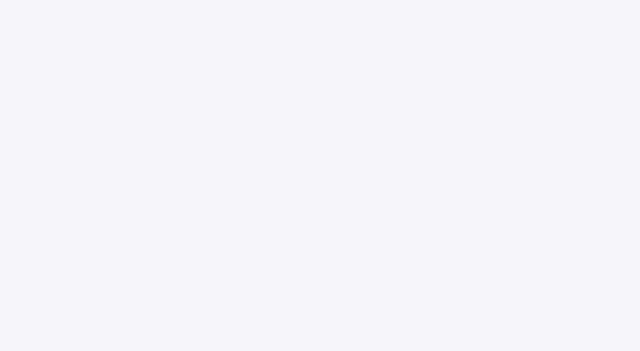
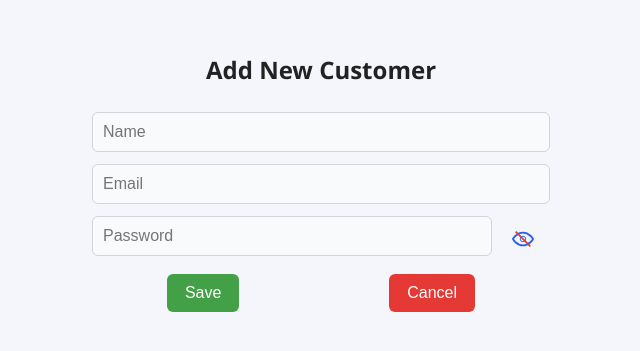
Before and after one commit to n-hccm/react-project, a React (Vite) app in the folder react/: page /new in a window 1280 px wide. Before the commit this address had no page. Shown: the part 225-576 px from the top of the page, without its empty margins (319-959 px from the left). Built offline with nearby package versions, Linux system fonts and the light colour scheme.

Commit message:
Add buton and Style

```diff
--- a/react/src/App.tsx
+++ b/react/src/App.tsx
@@ -11,6 +11,7 @@ const App: React.FC = () => {
       <Routes>
         <Route path="/" element={<CustomerList />} />
         <Route path="/edit/:id" element={<EditPage />} />
+        <Route path="/new" element={<EditPage />} />
       </Routes>
     </Router>
   );
--- a/react/src/component/CustomerList.tsx
+++ b/react/src/component/CustomerList.tsx
@@ -94,7 +94,6 @@ const CustomerList: React.FC = () => {
                                 >✏️
                                 </button>
                             </td>
-
                         </tr>
                     ))}
                 </tbody>
@@ -120,6 +119,29 @@ const CustomerList: React.FC = () => {
 
                 <button onClick={handleNextPage} disabled={page === totalPages}>Next</button>
             </div>
+
+            <button
+                onClick={() => navigate("/new")}
+                style={{
+                    position: "fixed",
+                    bottom: "2rem",
+                    right: "2rem",
+                    width: "60px",
+                    height: "60px",
+                    borderRadius: "50%",
+                    backgroundColor: "#76a9df",
+                    color: "white",
+                    fontSize: "24px",
+                    border: "none",
+                    cursor: "pointer",
+                    boxShadow: "0 4px 6px rgba(0,0,0,0.2)",
+                    padding: 0,
+                }}
+                title="Add Customer"
+            >
+                ➕
+            </button>
+
         </>
     );
 };
--- a/react/src/component/CustomerRecord.tsx
+++ b/react/src/component/CustomerRecord.tsx
@@ -49,8 +49,7 @@ const CustomerRecord: React.FC<CustomerRecordProps> = ({ customer, onDelete, onC
 
     return (
         <div>
-            <h2>Customer Record</h2>
-            <h3>{title}</h3>
+            <h2>{title}</h2>
             <div>
                 <input type="text" name={"name"} value={formObject.name} placeholder="Name" onChange={(e) => changeHandler(e)} />
                 <input type="email" name={"email"} value={formObject.email} placeholder="Email" onChange={(e) => changeHandler(e)} />
@@ -78,11 +77,11 @@ const CustomerRecord: React.FC<CustomerRecordProps> = ({ customer, onDelete, onC
                         )}
                     </button>
                 </div>
-                <div>
-                    {!isNewCustomer ? <input className="btn-delete" type="button" value="delete" onClick={() => deleteSelected()} /> : null}
+                <div style={{ display: "flex", justifyContent: "space-around"}}>
+                    {!isNewCustomer ? <input className="btn-delete" type="button" value="Delete" onClick={() => deleteSelected()} /> : null}
 
-                    <input className="btn-save" type="button" value="save" onClick={() => saveSelected()} />
-                    <input className="btn-cancel" type="button" value="cancel" onClick={() => cancelSelected()} />
+                    <input className="btn-save" type="button" value="Save" onClick={() => saveSelected()} />
+                    <input className="btn-cancel" type="button" value="Cancel" onClick={() => cancelSelected()} />
                 </div>
             </div>
         </div>
```
Also changed, not shown: 1 other file (tests, documents, lock files or other folders).
